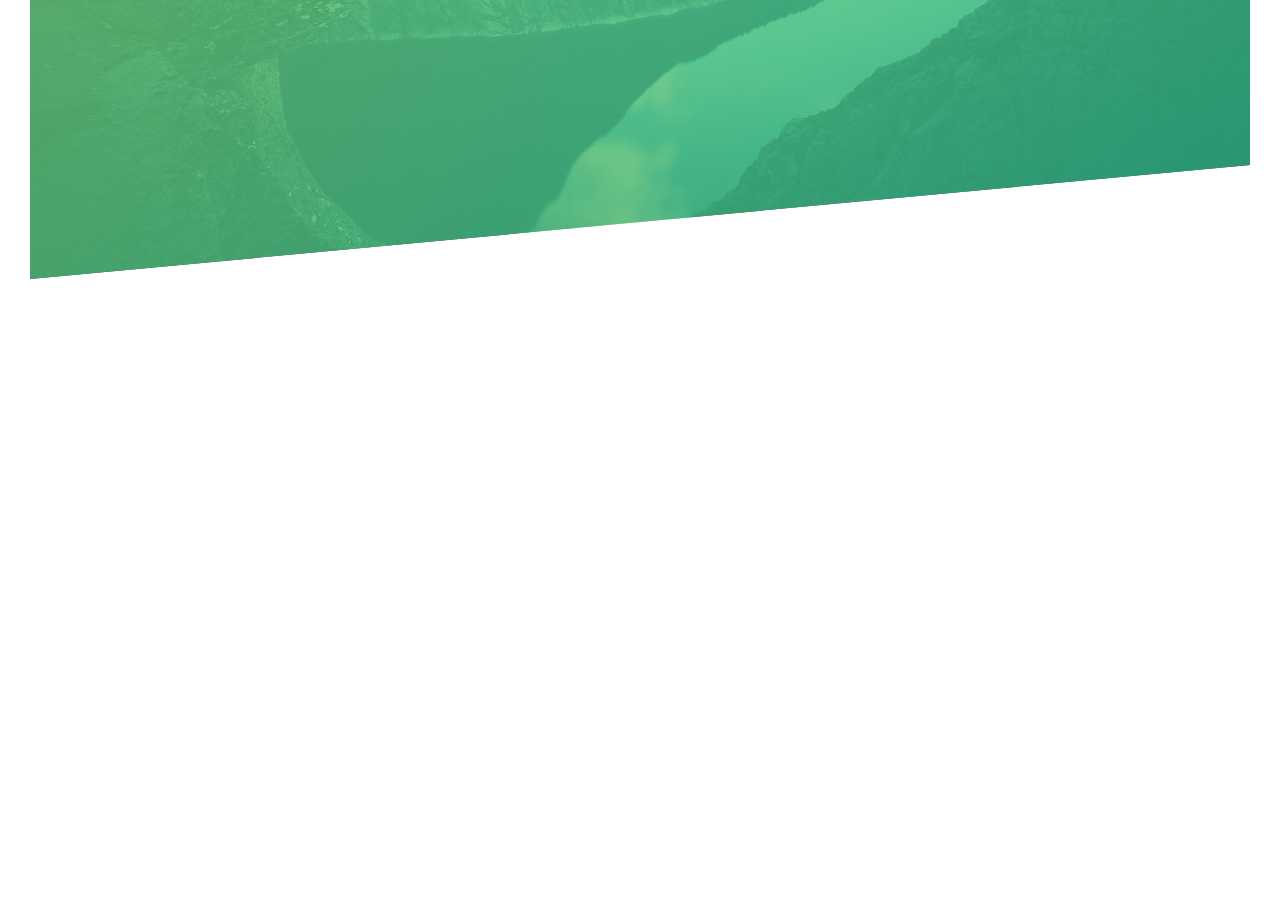
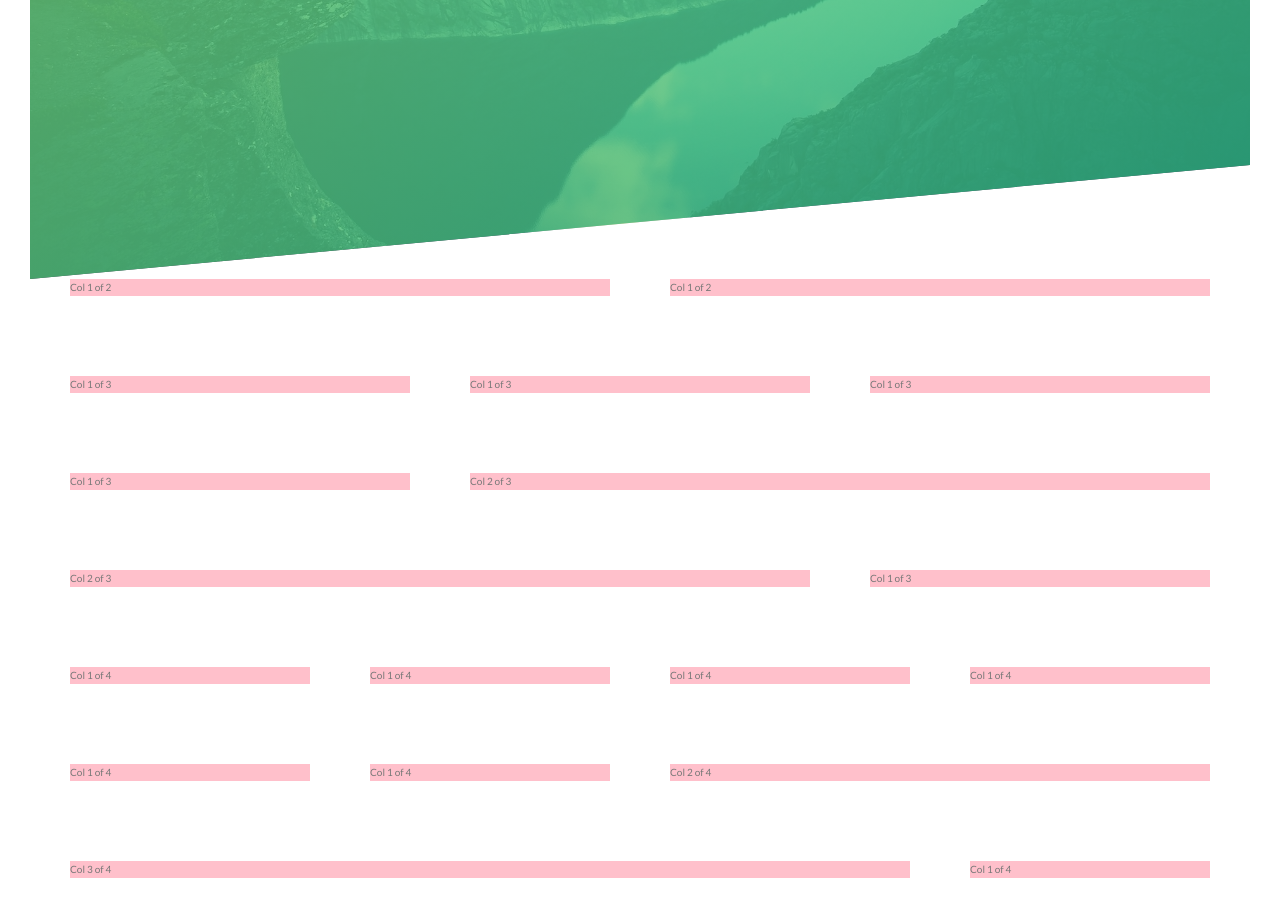
Before and after one commit to PilarczykM/Nature_Project, a website: page index.html in a window 1280 px wide. Shown: the part 511-1419 px from the top of the page. Before the commit the page ends 820 px from the top, so only its background shows below. Drawn offline with Linux system fonts and the light colour scheme.

Commit message:
Adding grid layout for project. This is floating grid system, based on 4 columns.

```diff
--- a/index.html
+++ b/index.html
@@ -27,8 +27,41 @@
             </h1>
             <a href="#" class="btn btn--white">Discover out tours</a>
         </div>
-
     </header>
+    <section class="grid-test">
+        <div class="row">
+            <div class="col-1-of-2">Col 1 of 2</div>
+            <div class="col-1-of-2">Col 1 of 2</div>
+        </div>
+        <div class="row">
+            <div class="col-1-of-3">Col 1 of 3</div>
+            <div class="col-1-of-3">Col 1 of 3</div>
+            <div class="col-1-of-3">Col 1 of 3</div>
+        </div>
+        <div class="row">
+            <div class="col-1-of-3">Col 1 of 3</div>
+            <div class="col-2-of-3">Col 2 of 3</div>
+        </div>
+        <div class="row">
+            <div class="col-2-of-3">Col 2 of 3</div>
+            <div class="col-1-of-3">Col 1 of 3</div>
+        </div>
+        <div class="row">
+            <div class="col-1-of-4">Col 1 of 4</div>
+            <div class="col-1-of-4">Col 1 of 4</div>
+            <div class="col-1-of-4">Col 1 of 4</div>
+            <div class="col-1-of-4">Col 1 of 4</div>
+        </div>
+        <div class="row">
+            <div class="col-1-of-4">Col 1 of 4</div>
+            <div class="col-1-of-4">Col 1 of 4</div>
+            <div class="col-2-of-4">Col 2 of 4</div>
+        </div>
+        <div class="row">
+            <div class="col-3-of-4">Col 3 of 4</div>
+            <div class="col-1-of-4">Col 1 of 4</div>
+        </div>
+    </section>
 </body>
 
 </html>
--- /dev/null
+++ b/sass/abstracts/_mixins.scss
@@ -0,0 +1,7 @@
+@mixin clearfix {
+  &::after {
+    content: "";
+    display: table;
+    clear: both;
+  }
+}
--- a/sass/abstracts/_variables.scss
+++ b/sass/abstracts/_variables.scss
@@ -5,3 +5,9 @@
 $color-grey-dark: #777;
 $color-white: #fff;
 $color-black: #000;
+
+// GRID
+$grid-width: 114rem;
+$gutter-vertical: 8rem;
+$gutter-vertical-small: 6rem;
+$gutter-horizontal: 6rem;
--- /dev/null
+++ b/sass/layout/_grid.scss
@@ -0,0 +1,49 @@
+.row {
+  max-width: $grid-width;
+  margin: 0 auto;
+
+  &:not(:last-child) {
+    margin-bottom: $gutter-vertical;
+  }
+
+  @include clearfix;
+
+  [class^="col-"] {
+    float: left;
+    background-color: pink;
+
+    &:not(:last-child) {
+      margin-right: $gutter-horizontal;
+    }
+  }
+
+  .col-1-of-2 {
+    width: calc((100% - #{$gutter-horizontal}) / 2);
+  }
+
+  .col-1-of-3 {
+    width: calc((100% - 2 * #{$gutter-horizontal}) / 3);
+  }
+
+  .col-2-of-3 {
+    width: calc(
+      2 * ((100% - 2 * #{$gutter-horizontal}) / 3) + #{$gutter-horizontal}
+    );
+  }
+
+  .col-1-of-4 {
+    width: calc((100% - 3 * #{$gutter-horizontal}) / 4);
+  }
+
+  .col-2-of-4 {
+    width: calc(
+      2 * ((100% - 3 * #{$gutter-horizontal}) / 4) + #{$gutter-horizontal}
+    );
+  }
+
+  .col-3-of-4 {
+    width: calc(
+      3 * ((100% - 3 * #{$gutter-horizontal}) / 4) + 2 * #{$gutter-horizontal}
+    );
+  }
+}
--- a/sass/main.scss
+++ b/sass/main.scss
@@ -1,3 +1,4 @@
+@import "abstracts/mixins";
 @import "abstracts/variables";
 
 @import "base/base";
@@ -6,4 +7,5 @@
 
 @import "components/button.scss";
 
+@import "layout/grid";
 @import "layout/header.scss";
```
Also changed, not shown: css/style.css, sass/components/_button.scss (renamed from sass/components/button.scss), sass/layout/_header.scss (renamed from sass/layout/header.scss).
